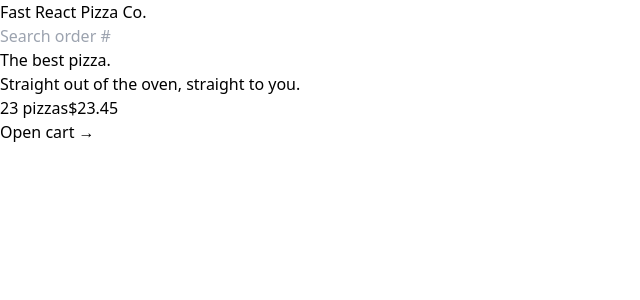
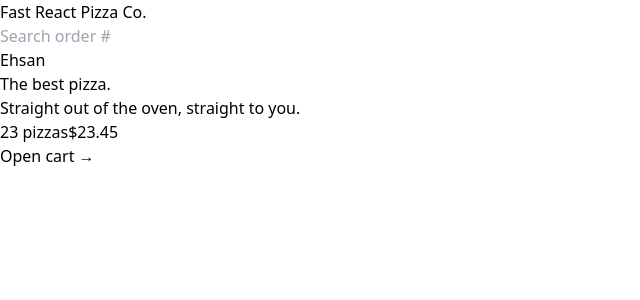
Before and after one commit to ehsanmehrjoo/Fast-React-Pizza, a React (Vite) app: page / in a window 1280 px wide. Shown: the top 300 px of the page, without its empty margins (0-640 px from the left). Built offline with nearby package versions, Linux system fonts and the light colour scheme.

Commit message:
Update Header

```diff
--- a/src/Ui/Header.jsx
+++ b/src/Ui/Header.jsx
@@ -1,5 +1,6 @@
 import { Link } from "react-router-dom"
 import SearchOrder from "../features/order/SearchOrder"
+import Username from "../features/users/Username"
 
 
 
@@ -8,7 +9,7 @@ function Header() {
     <header className="uppercase bg-yellow-400 text-gray-700"  >
         <Link className="tracking-widest" to="/">Fast React Pizza Co.</Link>
         <SearchOrder />
-        {/* <p>ehsan</p> */}
+       <Username />
     </header>
   )
 }
```
